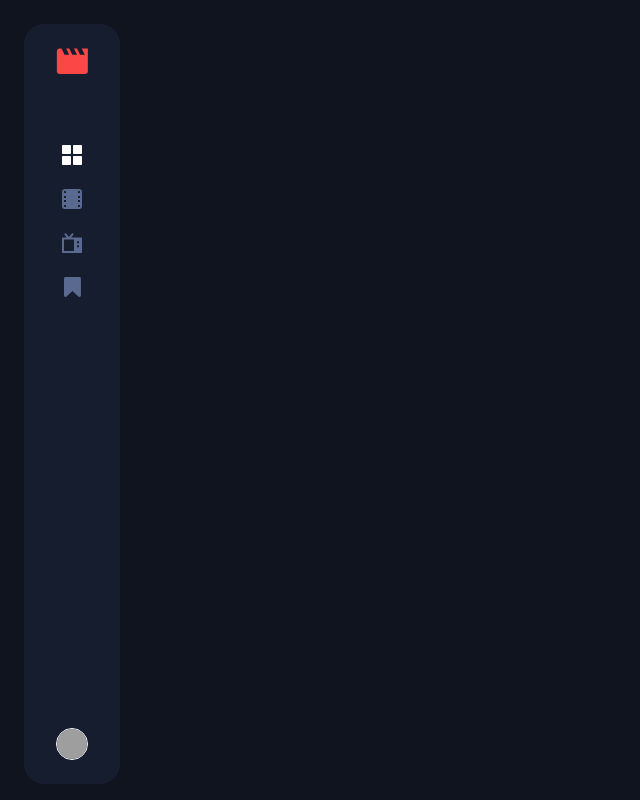
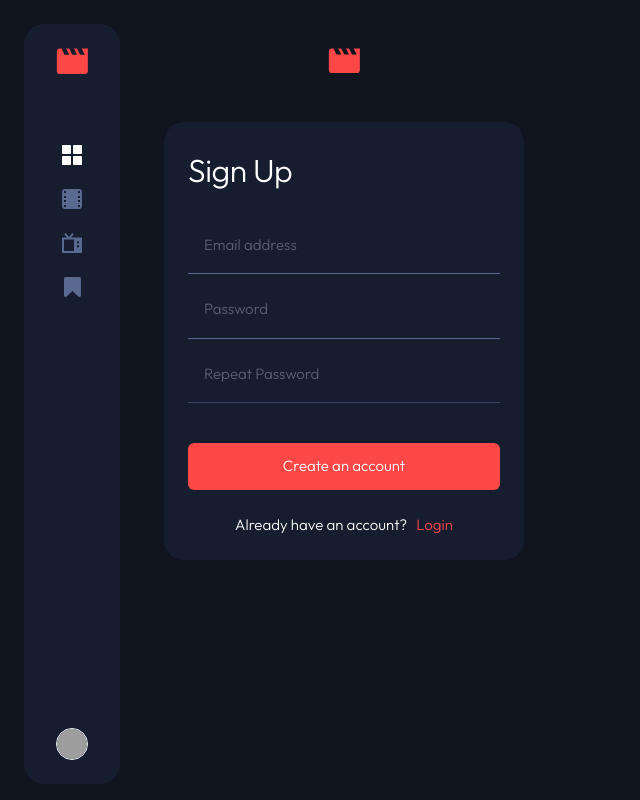
Before and after one commit to britez13/entertainment-web-app, a React (Vite) app: page /signup in a window 1280 px wide. Before the commit this address had no page. Shown: the whole page, without its empty margins (0-640 px from the left). Built offline with nearby package versions, Linux system fonts and the light colour scheme; grey boxes are pictures that could not be loaded.

Commit message:
Add Login and Sign Up pages

```diff
--- a/src/App.jsx
+++ b/src/App.jsx
@@ -3,8 +3,10 @@ import { BrowserRouter, Routes, Route } from "react-router-dom";
 import Header from "./components/Header";
 import Bookmarked from "./pages/Bookmarked";
 import Home from "./pages/Home";
+import Login from "./pages/Login";
 import Movies from "./pages/Movies";
 import Series from "./pages/Series";
+import SignUp from "./pages/SignUp";
 
 function App() {
   return (
@@ -15,6 +17,8 @@ function App() {
         <Route path='/movies' element={<Movies />} />
         <Route path='/series' element={<Series />} />
         <Route path='/bookmarked' element={<Bookmarked />} />
+        <Route path='/signup' element={<SignUp />} />
+        <Route path='/login' element={<Login />} />
       </Routes>
     </BrowserRouter>
   );
--- a/src/components/Header.jsx
+++ b/src/components/Header.jsx
@@ -3,51 +3,45 @@ import { NavLink } from "react-router-dom";
 import logo from "../assets/logo.svg";
 import HomeIcon from "./svg/HomeIcon";
 import MoviesIcon from "./svg/MoviesIcon";
-import SeriesIcon from "./svg/SeriesIcon"
+import SeriesIcon from "./svg/SeriesIcon";
 import BookmarkedIcon from "./svg/BookmarkedIcon";
 import avatar from "../assets/image-avatar.png";
 
 const Header = () => {
-
-  const [color, setColor] = useState({ homeIconColor: "", moviesIconColor: "", seriesIconColor: "", bookmarkedIconColor: ""});
-  const [activeNav, setActiveNav] = useState({home: "white", movies: "", series: "", bookmarked: ""});
+  const [color, setColor] = useState({
+    homeIconColor: "",
+    moviesIconColor: "",
+    seriesIconColor: "",
+    bookmarkedIconColor: "",
+  });
+  const [activeNav, setActiveNav] = useState({
+    home: "white",
+    movies: "",
+    series: "",
+    bookmarked: "",
+  });
 
   // let activeNav = { home: "white", movies: "", series: "", bookmarked: "" };
 
-
-
-
-  useEffect( () => {
-
-    if(window.location.href.includes("movies")) {
+  useEffect(() => {
+    if (window.location.href.includes("movies")) {
       // activeNav = { home: "", movies: "white", series: "", bookmarked: "" };
       setActiveNav({ home: "", movies: "white", series: "", bookmarked: "" });
-    }
-
-    else if (window.location.href.includes("series")) {
+    } else if (window.location.href.includes("series")) {
       // activeNav = { home: "", movies: "", series: "white", bookmarked: "" };
       setActiveNav({ home: "", movies: "", series: "white", bookmarked: "" });
-
-    }
-
-    else if (window.location.href.includes("bookmarked")) {
+    } else if (window.location.href.includes("bookmarked")) {
       // activeNav = { home: "", movies: "", series: "", bookmarked: "white" };
       setActiveNav({ home: "", movies: "", series: "", bookmarked: "white" });
-
-    }
-
-    else {
+    } else {
       // activeNav = { home: "white", movies: "", series: "", bookmarked: "" };
       setActiveNav({ home: "white", movies: "", series: "", bookmarked: "" });
     }
 
-    setColor(prev => prev)
+    setColor((prev) => prev);
 
     console.log(activeNav);
-
-
-  }, [window.location.href])
-
+  }, [window.location.href]);
 
   return (
     <header
--- /dev/null
+++ b/src/pages/Login.jsx
@@ -0,0 +1,48 @@
+import { Link } from "react-router-dom";
+import logo from "../assets/logo.svg";
+
+const Login = () => {
+  return (
+    <main>
+      <img
+        className='w-[32px] h-[25.6px] mx-auto mt-12'
+        src={logo}
+        alt='Logo icon'
+      />
+      <form
+        className='bg-semiDarkBlue w-[90%] min-h-[365px] mx-auto mt-12 rounded-[10px] px-[24px] py-[24px]
+      md:max-w-[400px] md:rounded-[20px]'
+      >
+        <h1 className='text-white text-[32px] font-light tracking-[-0.5px]'>
+          Login
+        </h1>
+        <input
+          className='bg-semiDarkBlue w-full mt-[40px] pl-4 pb-[17px] border-b border-greyishBlue
+         text-white opacity-50 mix-blend-normal font-light text-[15px]'
+          type='text'
+          placeholder='Email address'
+        />
+        <input
+          className='bg-semiDarkBlue w-full mt-[24px] pl-4 pb-[17px] border-b border-greyishBlue
+         text-white opacity-50 mix-blend-normal font-light text-[15px]'
+          type='text'
+          placeholder='Password'
+        />
+        <button
+          className='bg-red mt-[40px] w-full py-3 rounded-md text-white text-[15px] font-light hover:bg-white hover:text-semiDarkBlue'
+          type='submit'
+        >
+          Login to your account
+        </button>
+        <p className='mt-[24px] text-center text-white text-[15px] font-light'>
+          Don't have an account?{" "}
+          <span className='ml-[6px] text-red'>
+            <Link to='/signup'>Sign Up</Link>
+          </span>
+        </p>
+      </form>
+    </main>
+  );
+}
+
+export default Login
--- /dev/null
+++ b/src/pages/SignUp.jsx
@@ -0,0 +1,55 @@
+
+import { Link } from "react-router-dom";
+import logo from "../assets/logo.svg";
+
+const SignUp = () => {
+  return (
+    <main>
+      <img
+        className='w-[32px] h-[25.6px] mx-auto mt-12'
+        src={logo}
+        alt='Logo icon'
+      />
+      <form
+        className='bg-semiDarkBlue w-[90%] min-h-[365px] mx-auto mt-12 rounded-[10px] px-[24px] py-[24px]
+      md:max-w-[400px] md:rounded-[20px]'
+      >
+        <h1 className='text-white text-[32px] font-light tracking-[-0.5px]'>
+          Sign Up
+        </h1>
+        <input
+          className='bg-semiDarkBlue w-full mt-[40px] pl-4 pb-[17px] border-b border-greyishBlue outline-none font-light text-[15px]
+         text-white placeholder:opacity-50 placeholder:mix-blend-normal '
+          type='text'
+          placeholder='Email address'
+        />
+        <input
+          className='bg-semiDarkBlue w-full mt-[24px] pl-4 pb-[17px] border-b border-greyishBlue outline-none font-light text-[15px]
+         text-white placeholder:opacity-50 placeholder:mix-blend-normal'
+          type='text'
+          placeholder='Password'
+        />
+        <input
+          className='bg-semiDarkBlue w-full mt-[24px] pl-4 pb-[17px] border-b border-greyishBlue
+         text-white opacity-50 mix-blend-normal font-light text-[15px]'
+          type='text'
+          placeholder='Repeat Password'
+        />
+        <button
+          className='bg-red mt-[40px] w-full py-3 rounded-md text-white text-[15px] font-light hover:bg-white hover:text-semiDarkBlue'
+          type='submit'
+        >
+          Create an account
+        </button>
+        <p className='mt-[24px] text-center text-white text-[15px] font-light'>
+          Already have an account?{" "}
+          <span className='ml-[6px] text-red'>
+            <Link to='/login'>Login</Link>
+          </span>
+        </p>
+      </form>
+    </main>
+  );
+}
+
+export default SignUp
```
